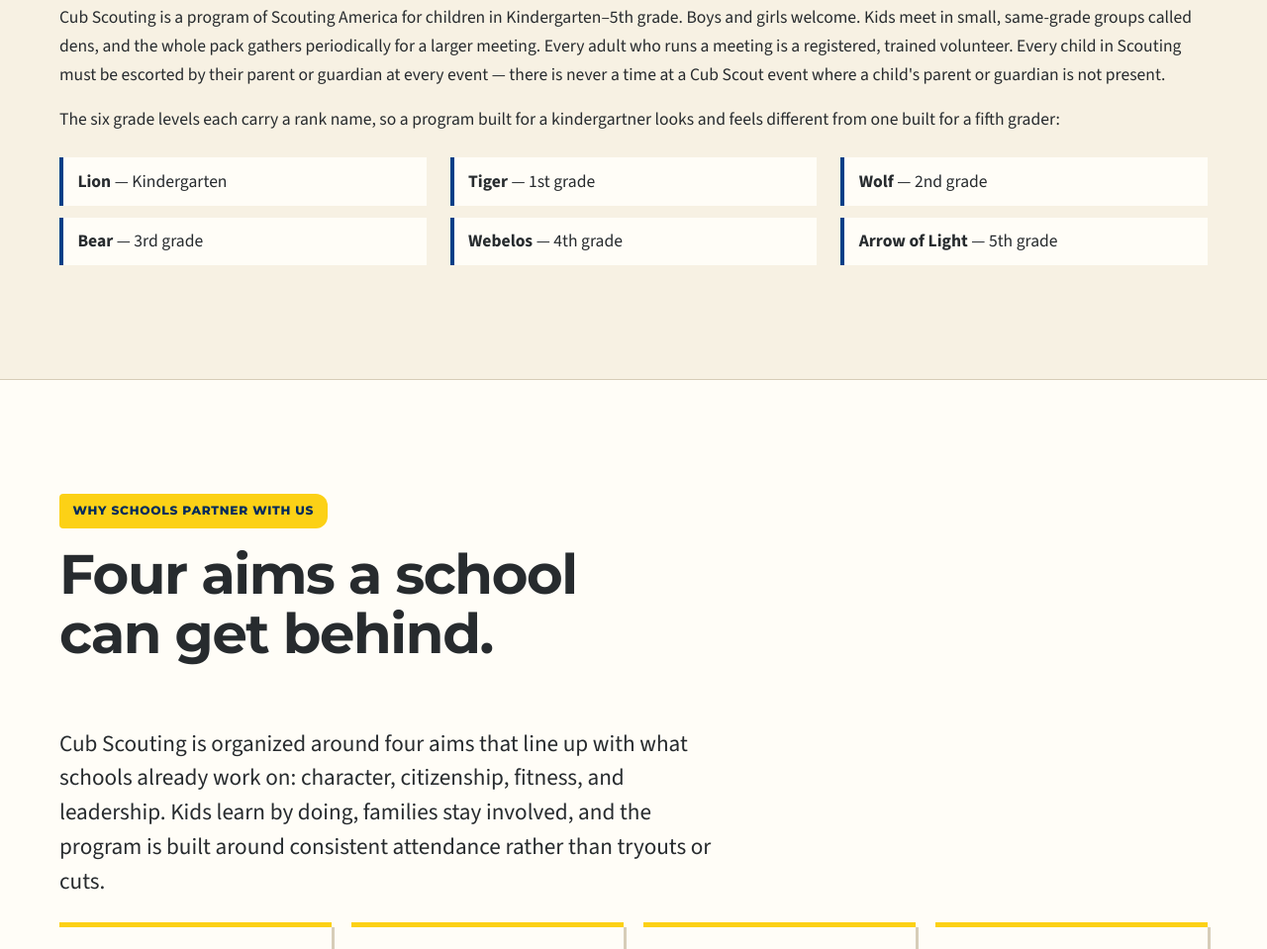
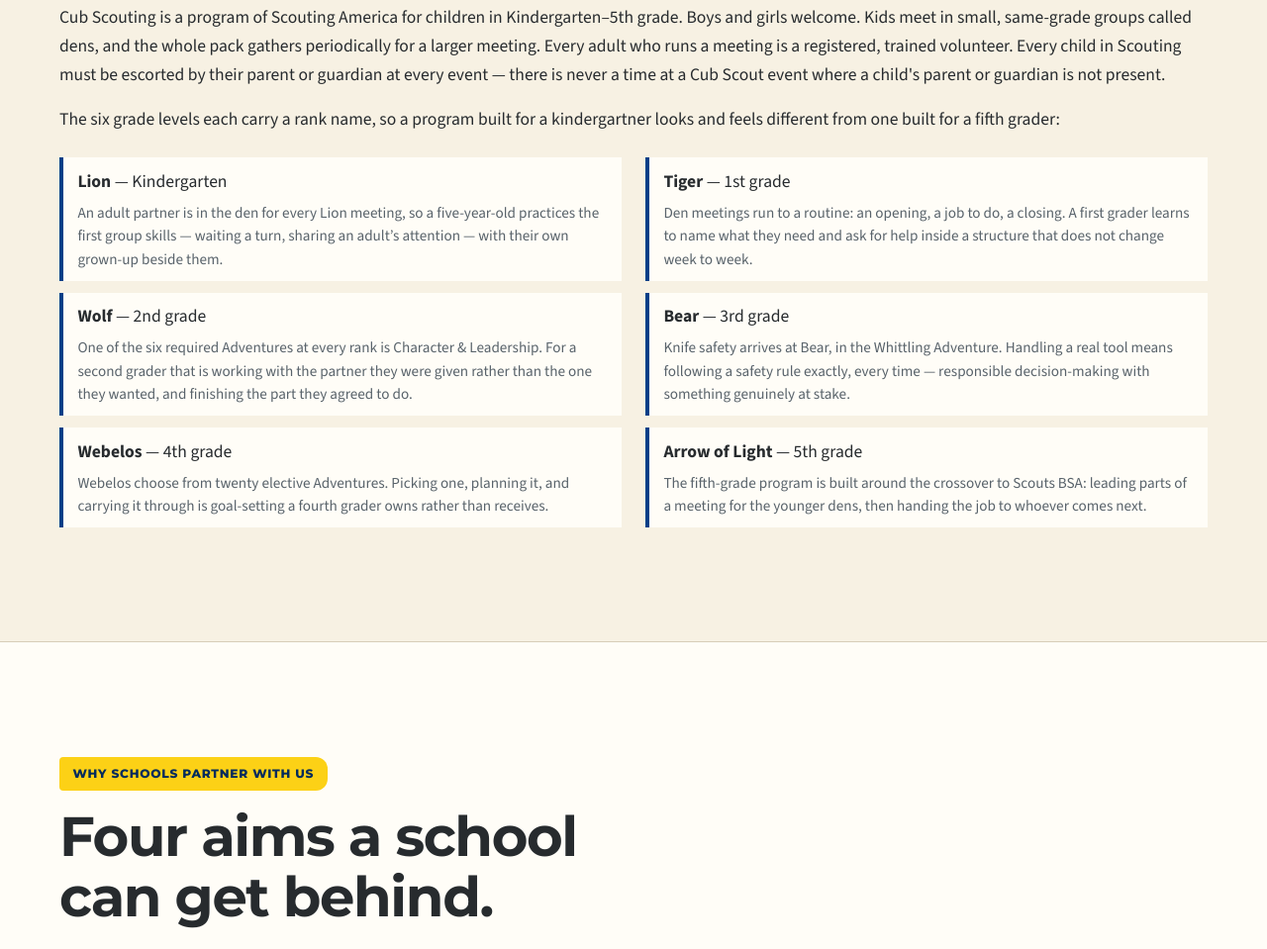
Before and after one commit to kerryhatcher/macon170.com, an Astro site: page /what-is-cub-scouts in a window 1280 px wide. Shown: the part 1552-2511 px from the top of the page at 99% size. Built offline with nearby package versions, Linux system fonts and the light colour scheme; Astro itself is replaced by a stand-in of ours; no server answers.

Commit message:
feat(what-is-cub-scouts): name the SEL practice behind each rank
Each rank row now carries one sentence on what its advancement actually asks
a child to practice, in the SEL terms the district plan uses.

Every claim is sourced from docs/research/cub-scouting.md: the six required
Adventure areas that apply at every rank, Lion’s adult partner at every
meeting, the Bear Whittling Adventure, twenty Webelos electives, and Arrow
of Light as crossover prep. Specific Adventure names are omitted apart from
Whittling — many were retired or renamed in June 2024 and only that one is
verified in the research.

The list drops to two columns because each row now carries prose.

```diff
--- a/src/pages/what-is-cub-scouts.astro
+++ b/src/pages/what-is-cub-scouts.astro
@@ -13,6 +13,23 @@
 
 // Verified against docs/research/bcsd/notes/strategic-plan.md — the district's own plan page.
 const planUrl = 'https://www.bcsdk12.net/about-us/strategic-plan';
+
+// What a rank's advancement actually asks a child to practice, in SEL terms. Keyed by rank name
+// so a rank without a note simply renders without one. Every claim here is either the six
+// required-Adventure areas that apply at every rank or a rank specific verified in
+// docs/research/cub-scouting.md (Lion's adult partner, Bear's Whittling adventure, Webelos'
+// 20 electives, Arrow of Light as crossover prep). Specific adventure names are deliberately
+// absent apart from Whittling: many were retired or renamed in June 2024 and only that one is
+// verified in the research.
+const selNotes: Record<string, string> = {
+  Lion: 'An adult partner is in the den for every Lion meeting, so a five-year-old practices the first group skills — waiting a turn, sharing an adult’s attention — with their own grown-up beside them.',
+  Tiger: 'Den meetings run to a routine: an opening, a job to do, a closing. A first grader learns to name what they need and ask for help inside a structure that does not change week to week.',
+  Wolf: 'One of the six required Adventures at every rank is Character & Leadership. For a second grader that is working with the partner they were given rather than the one they wanted, and finishing the part they agreed to do.',
+  Bear: 'Knife safety arrives at Bear, in the Whittling Adventure. Handling a real tool means following a safety rule exactly, every time — responsible decision-making with something genuinely at stake.',
+  Webelos: 'Webelos choose from twenty elective Adventures. Picking one, planning it, and carrying it through is goal-setting a fourth grader owns rather than receives.',
+  'Arrow of Light':
+    'The fifth-grade program is built around the crossover to Scouts BSA: leading parts of a meeting for the younger dens, then handing the job to whoever comes next.',
+};
 
 const asks = [
   ['A table at an open house or family night', 'One table, one hour, staffed by adults who are already approved district volunteers.'],
@@ -71,7 +88,10 @@
         {
           ranks.map((rank) => (
             <li>
-              <strong>{rank.name}</strong> — {rank.grade}
+              <p class="rank-list__name">
+                <strong>{rank.name}</strong> — {rank.grade}
+              </p>
+              {selNotes[rank.name] && <p class="rank-list__note">{selNotes[rank.name]}</p>}
             </li>
           ))
         }
@@ -237,9 +257,11 @@
   </section>
 </BaseLayout>
 <style>
+  /* Two columns, not three: each rank now carries a sentence, and a third column would squeeze
+     the measure below readable. */
   .rank-list {
     display: grid;
-    grid-template-columns: repeat(3, 1fr);
+    grid-template-columns: repeat(2, 1fr);
     gap: 0.75rem 1.5rem;
     margin: 1.5rem 0 0;
     padding: 0;
@@ -249,6 +271,20 @@
     padding: 0.6rem 0.9rem;
     background: var(--page);
     border-left: 4px solid var(--blue);
+  }
+  .rank-list__name {
+    margin: 0;
+  }
+  .rank-list__note {
+    margin: 0.35rem 0 0;
+    font-size: 0.95rem;
+    line-height: 1.55;
+    color: var(--muted);
+  }
+  @media (max-width: 640px) {
+    .rank-list {
+      grid-template-columns: 1fr;
+    }
   }
   .aims-section {
     background: var(--page);
```
